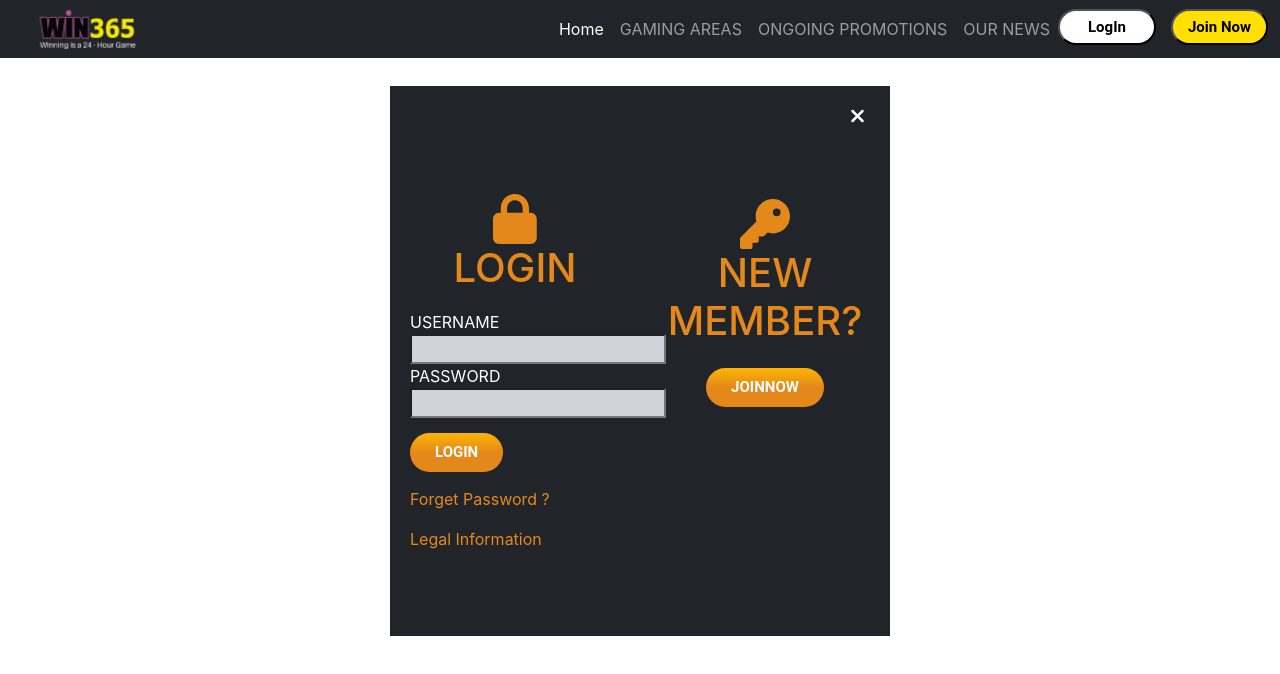
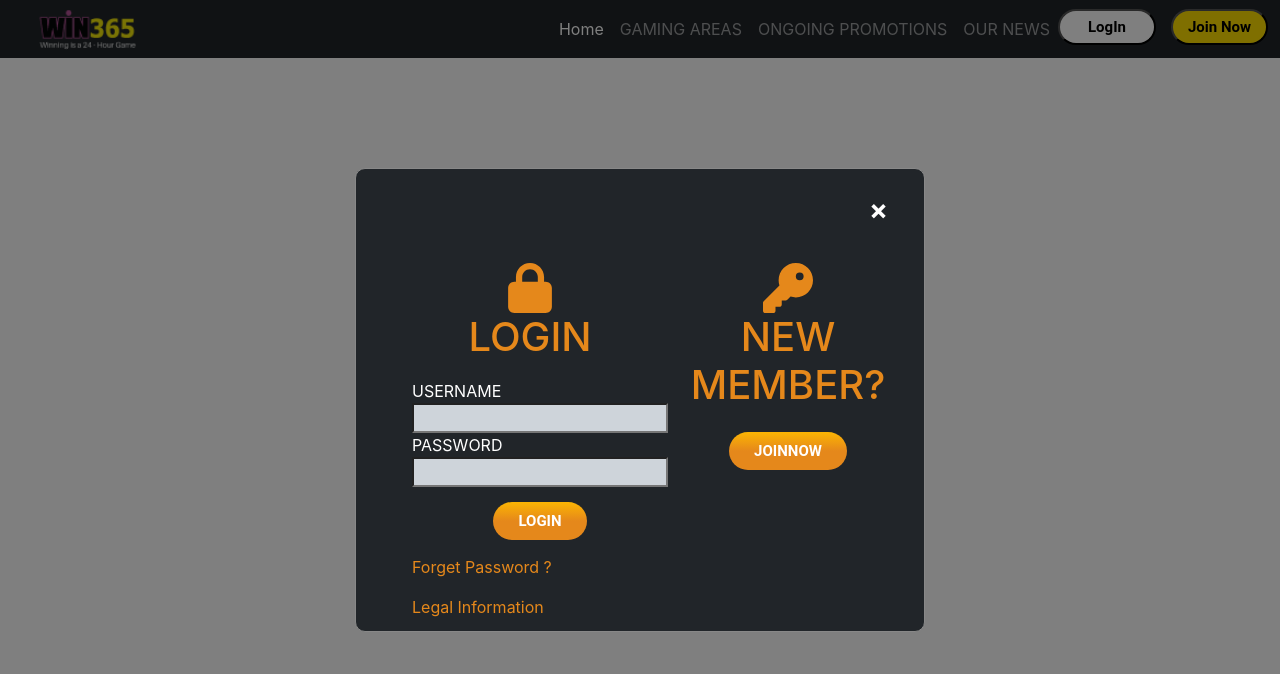
Before and after one commit to techenablers/project-1, a React (Create React App) app in the folder golden_berry/: page / in a window 1280 px wide. Both pictures are taken after a click on the button "LogIn". Shown: the top 674 px of the page. Built offline with nearby package versions, Linux system fonts and the light colour scheme.

Commit message:
style changes

```diff
--- a/golden_berry/src/components/login/LogIn.jsx
+++ b/golden_berry/src/components/login/LogIn.jsx
@@ -31,15 +31,16 @@
     console.log("i am logging in out ");
   };
   return (
-    <div className="modal-dialog modal-dialog-centered login-container">
-      <div className="model-close-icon">
-        <FontAwesomeIcon
-          icon={faTimes}
-          className="font-icon-x"
-          onClick={handleClose}
-        />
+    <div className="modal">
+      <div className="modal-content">
+        <div className="modal-header">
+          <span className="closeBtn" onClick={handleClose}>
+            &times;
+          </span>
         </div>
-      <div className="col-12 col-lg-6 col-md-6 col-sm-6">
+        <div className="modal-body login-body"  >
+          <div className="modal-section">
+            {" "}
             <FontAwesomeIcon
               icon={faLock}
               style={{ color: "#E5881B", fontSize: "50px" }}
@@ -47,6 +48,8 @@
             <h1 style={{ color: "#E5881B " }}>LOGIN</h1>
             <form
               style={{
+                display:'flex',
+                flexDirection:'column',
                 textAlign: "left",
                 marginLeft: "20px",
                 position: "relative",
@@ -59,7 +62,7 @@
                 onChange={handleChange}
                 value={loginDetails.userName}
                 name="userName"
-            style={{backgroundColor:'#ced4da'}}
+                style={{ backgroundColor: "#ced4da" }}
               />
               <label style={{ color: "#fff" }}>PASSWORD </label>
               <input
@@ -67,7 +70,7 @@
                 onChange={handleChange}
                 value={loginDetails.password}
                 name="password"
-            style={{backgroundColor:'#ced4da'}}
+                style={{ backgroundColor: "#ced4da" }}
               />
               <button className="join-now" onSubmit={handleLogin}>
                 LOGIN
@@ -87,16 +90,15 @@
               <p>Legal Information</p>
             </div>
           </div>
-      <div
-        className="col-12 col-lg-6 col-md-6 col-sm-6"
-        style={{ position: "relative", marginBottom: "130px" }}
-      >
+          <div className="modal-section">
             <FontAwesomeIcon
               icon={faKey}
               style={{ color: "#E5881B", fontSize: "50px" }}
             />
-        <h1 style={{ color: "#E5881B " }}>NEW MEMBER?</h1>
+            <h1 style={{ color: "#E5881B ", width:'200px' }}>NEW MEMBER?</h1>
             <button className="join-now"> JoinNow</button>
+          </div>
+        </div>
       </div>
     </div>
   );
--- a/golden_berry/src/styles/join-now.css
+++ b/golden_berry/src/styles/join-now.css
@@ -29,6 +29,8 @@
 .joinForm {
   display: flex;
   flex-direction: column;
+  width: 100%;
+  min-width: 400px;
 }
 
 label {
@@ -94,3 +96,9 @@
 .proceed {
   margin: 0 auto 0 0 !important;
 }
+
+.modal-body{
+  display: flex;
+  flex-direction: column;
+  gap: 20px;
+}
--- a/golden_berry/src/styles/porfile-page.css
+++ b/golden_berry/src/styles/porfile-page.css
@@ -82,8 +82,50 @@
   top: 20px;
   right: 25px;
 }
-.font-icon-x{
+.font-icon-x {
   color: #fff;
   font-size: 20px;
-  cursor: pointer
+  cursor: pointer;
 }
+
+/* model things */
+
+.modal {
+  display: flex;
+  justify-content: center;
+  align-items: center;
+  position: fixed;
+  top: 0;
+  left: 0;
+  width: 100%;
+  height: 100%;
+  background: rgba(0, 0, 0, 0.5);
+}
+
+.modal-content {
+  background: #212529;
+  border-radius: 10px;
+  /* padding: 20px; */
+  position: relative;
+  display: flex;
+  flex-direction: column;
+  width: auto;
+  max-width: 100%;
+}
+
+.login-body {
+  display: flex;
+  flex-direction: row;
+  gap: 20px;
+}
+.modal-header {
+  display: flex;
+  justify-content: flex-end;
+}
+
+.modal-section {
+  display: flex;
+  flex-direction: column;
+  /* justify-content: center; */
+  /* align-items: center; */
+}
```
Lines whose indentation alone changed are shown as unchanged.
